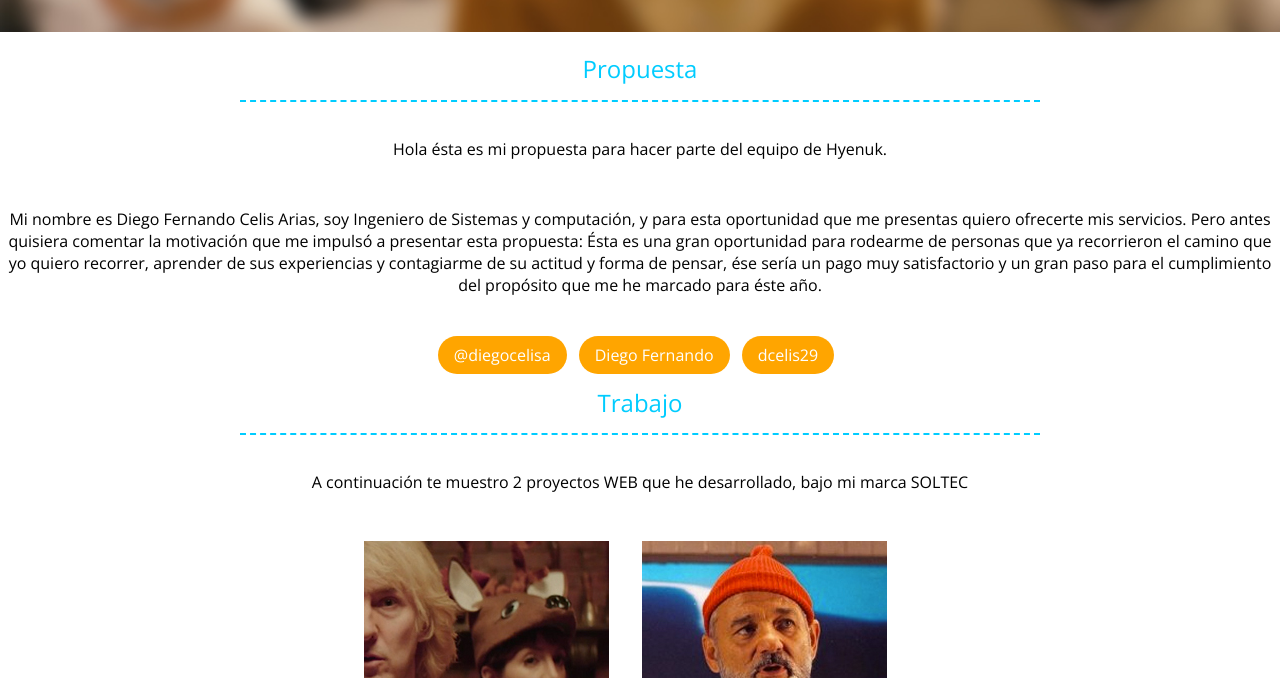
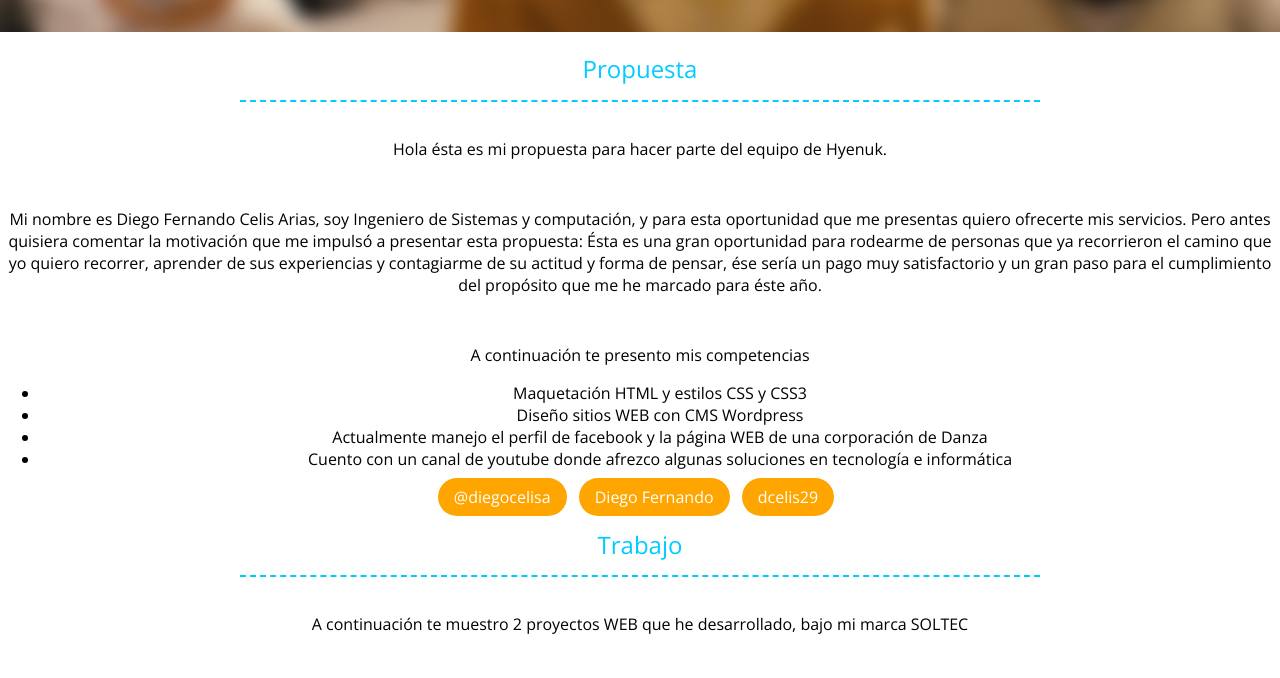
Before and after one commit to dcelis29/dcelis29.github.io, a plain HTML site: page index.html in a window 1280 px wide. Shown: the part 422-1100 px from the top of the page. Drawn offline with nearby package versions, Linux system fonts and the light colour scheme.

Commit message:
Update index.html

```diff
--- a/index.html
+++ b/index.html
@@ -46,6 +46,15 @@
 			que ya recorrieron el camino que yo quiero recorrer, aprender de sus experiencias y contagiarme de su actitud
 			y forma de pensar, ése sería un pago muy satisfactorio y un gran paso para el cumplimiento del propósito que
 			me he marcado para éste año.</p>
+
+		<p>A continuación te presento mis competencias</p>
+
+		<ul>
+			<li>Maquetación HTML y estilos CSS y CSS3</li>
+			<li>Diseño sitios WEB con CMS Wordpress</li>
+			<li>Actualmente manejo el perfil de facebook y la página WEB de una corporación de Danza</li>
+			<li>Cuento con un canal de youtube donde afrezco algunas soluciones en tecnología e informática</li>
+		</ul>
 		<a class="Profile-link" href="http://twitter.com/@diegocelisa/" target="_black">@diegocelisa</a>
 		<a class="Profile-link" href="http://facebook.com/@dcelisa/" target="_black">Diego Fernando</a>
 		<a class="Profile-link" href="http://github.com/@dcelisa/" target="_black">dcelis29</a>
```
